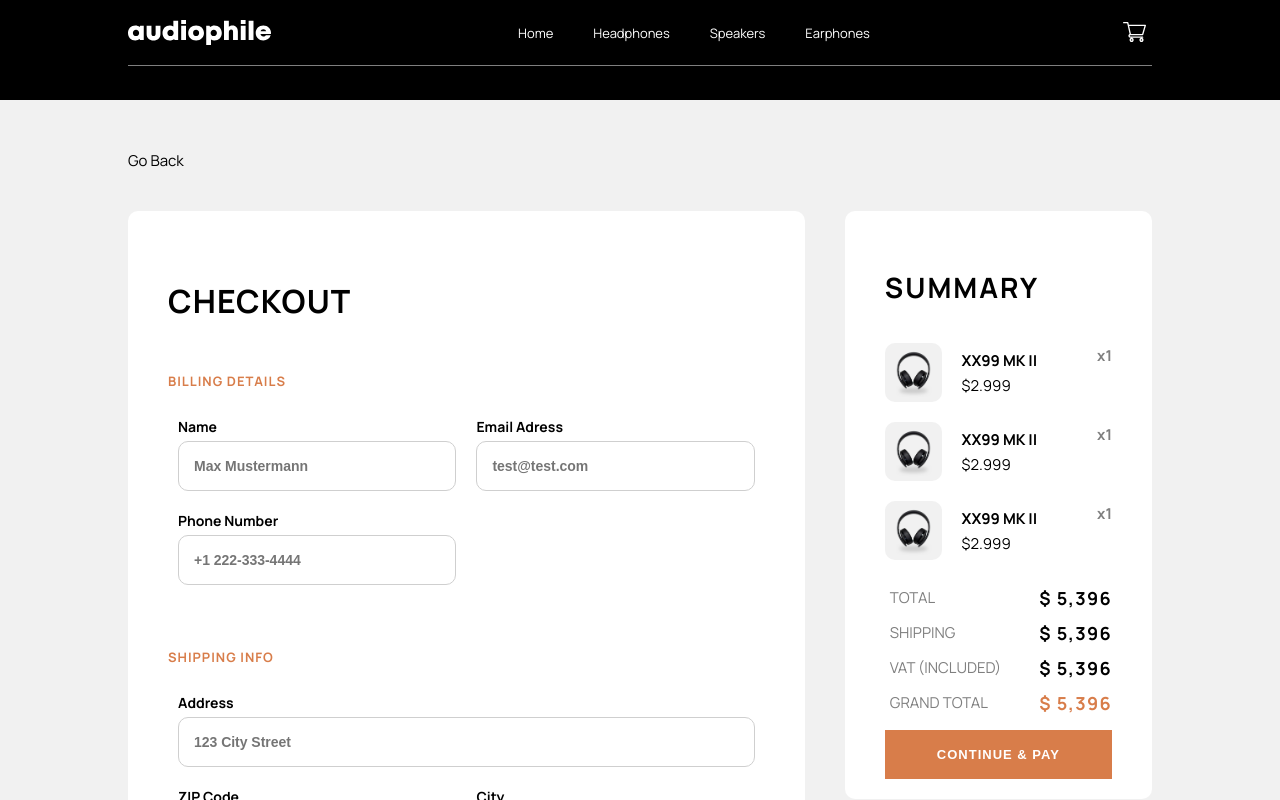
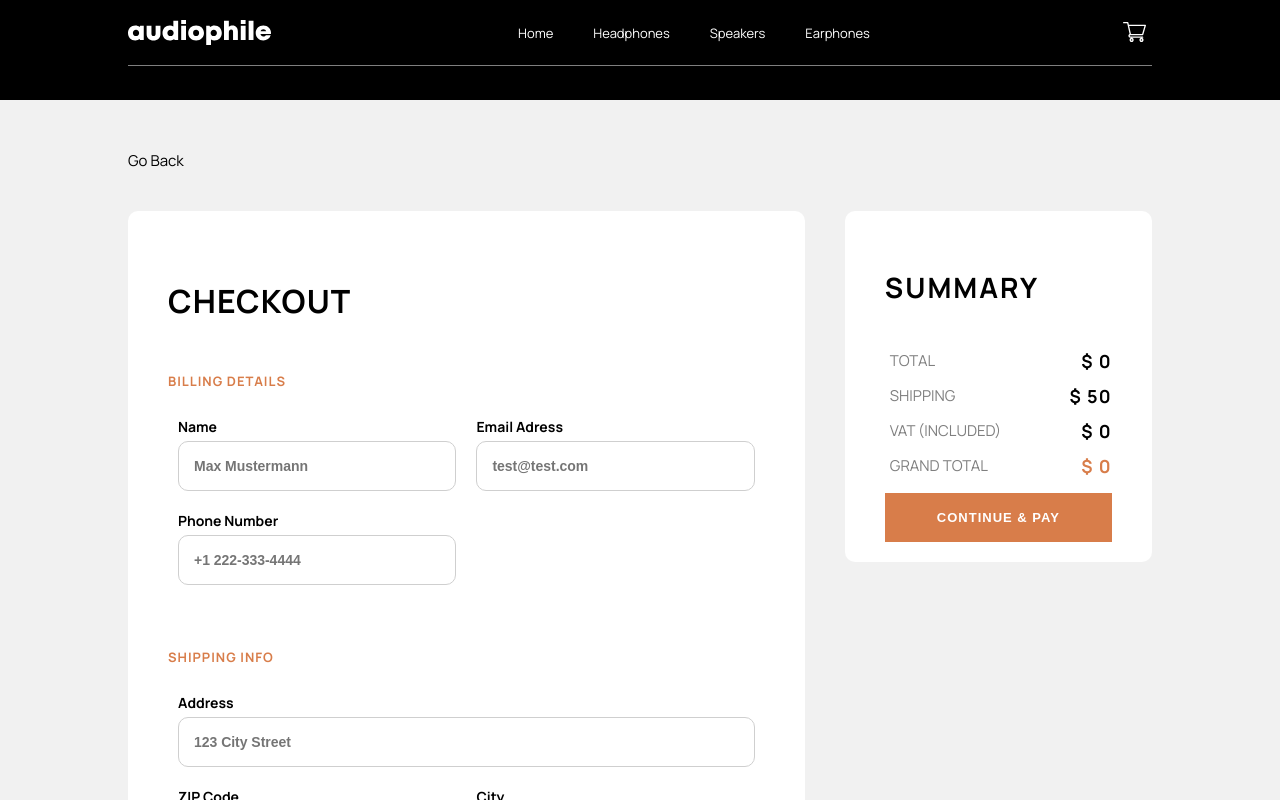
Before and after one commit to JoelStorr/FM-Audiophile-FrontEnd, a Nuxt app: page /Checkout in a window 1280 px wide. Shown: the top 800 px of the page. Built offline with nearby package versions, Linux system fonts and the light colour scheme.

Commit message:
Fineished of card pop up

```diff
--- a/components/CheckoutPopUp.vue
+++ b/components/CheckoutPopUp.vue
@@ -11,21 +11,21 @@
                         <img src="/product-xx99-mark-two-headphones/desktop/image-category-page-preview.jpg">
                         <div class="name-holder">
                             <div class="name">
-                                <h6>XX99 MK ||</h6>
+                                <h6>{{ props.name }}</h6>
                                 <h6>x1</h6>
                             </div>
-                            <p>$2,999</p>
+                            <p>${{ props.price }}</p>
                         </div>
 
                     </div>
-                    <hr />
+                    <hr v-if="count > 1" />
                     <div class="more-holder">
-                        <p class="more-items">and 2 other item(s)</p>
+                        <p v-if="cartCount > 1" class="more-items">and {{ cartCount - 1  }} other item(s)</p>
                     </div>
                 </div>
                 <div class="grand-total">
                     <p class="g-subtitle">Grand Total</p>
-                    <h6>$5,446</h6>
+                    <h6>${{ props.total }}</h6>
                 </div>
             </div>
             <NuxtLink to="/">
@@ -38,7 +38,14 @@
 
 </template>
 
-<script>
+<script setup>
+    let props = defineProps({
+        name: String,
+        amount: Number,
+        price: Number,
+        cartCount: Number,
+        total: Number
+    });
 
 </script>
 
--- a/components/UI/ProductSummary.vue
+++ b/components/UI/ProductSummary.vue
@@ -1,17 +1,21 @@
 <template>
 
     <div class="content-holder">
-        <img src="/product-xx99-mark-two-headphones/desktop/image-category-page-preview.jpg" />
+        <img :src="props.item['image']" />
         <div class="name-holder">
-            <p>XX99 MK ||</p>
-            <p>$2.999</p>
+            <p>{{props.item['name'].slice(0, 12)}}...</p>
+            <p>$ {{props.item['price']}}</p>
         </div>
-        <p class="count">x1</p>
+        <p class="count">x{{ props.item['count'] }}</p>
     </div>
 
 
 </template>
+<script setup>
+    let props = defineProps({item: Object});
 
+
+</script>
 
 <style lang="scss" scoped>
 
--- a/pages/Checkout/index.vue
+++ b/pages/Checkout/index.vue
@@ -106,25 +106,24 @@
       </div>
       <div class="summary-holder">
         <h4>Summary</h4>
-        <UIProductSummary />
-        <UIProductSummary />
-        <UIProductSummary />
+        <UIProductSummary v-for="(item,index) in cart" :key="index" :item="item"/>
+
 
         <div class="row">
           <p>TOTAL</p>
-          <h6>$ 5,396</h6>
+          <h6>$ {{total}}</h6>
         </div>
         <div class="row">
           <p>SHIPPING</p>
-          <h6>$ 5,396</h6>
+          <h6>$ 50</h6>
         </div>
         <div class="row">
           <p>VAT (INCLUDED)</p>
-          <h6>$ 5,396</h6>
+          <h6>$ {{ tax }}</h6>
         </div>
         <div class="row">
           <p>GRAND TOTAL</p>
-          <h6 class="highlight">$ 5,396</h6>
+          <h6 class="highlight">$ {{ total + tax }}</h6>
         </div>
         <div class="btn-holder">
           <UIButtonPrimary :fullLength="true" @on-click="showPopUp">Continue & Pay</UIButtonPrimary>
@@ -132,10 +131,41 @@
       </div>
     </div>
 </div>
-<CheckoutPopUp v-if="popUp" />
+<CheckoutPopUp
+  v-if="popUp"
+  :name="cart[0]['name']"
+  :amount="cart[0]['count']"
+  :price="cart[0]['price']"
+  :cartCount="count"
+  :total="total + tax"
+
+/>
 </template>
 
 <script setup>
+    import {useMainStore} from '~/store/index'
+    const store = useMainStore();
+    const {deleteCart, getCartTotal} = store
+
+
+   let cart = computed(()=>{
+      console.log(store.cart[0])
+        return store.cart
+    });
+
+    let count = computed(()=>{
+      return store.cart.length
+    })
+
+    let total = computed(()=>{
+        return store.cartTotal;
+    });
+
+    let tax = computed(()=>{
+      return Math.floor(total.value * 0.19)
+    })
+
+
 const name = useState("name", () => "");
 const email = useState("email", () => "");
 const phone = useState("phone", () => "");
```
